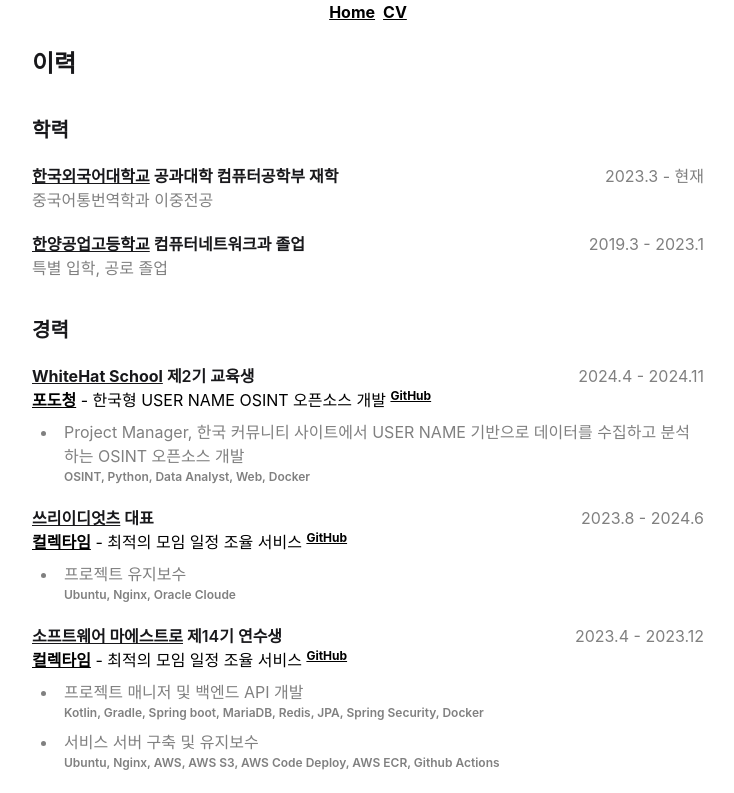
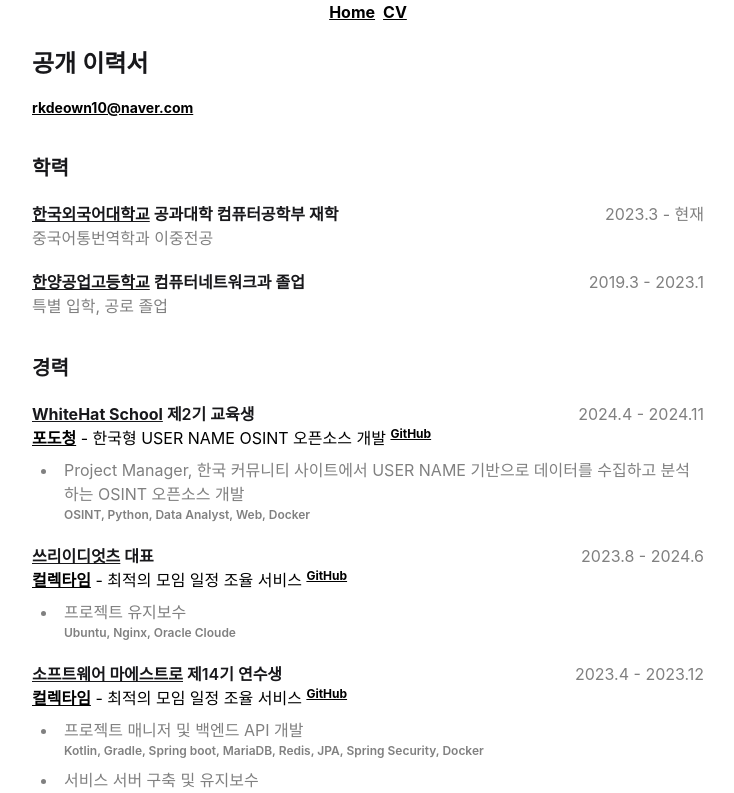
Before and after one commit to daehyuh/daehyundev, a Next.js app: page /cv in a window 1280 px wide. Shown: the top 793 px of the page, without its empty margins (272-1006 px from the left). Built offline with nearby package versions, Linux system fonts and the light colour scheme.

Commit message:
disabled hidden email

```diff
--- a/src/app/cv/page.js
+++ b/src/app/cv/page.js
@@ -2,10 +2,10 @@
   return (
       <>
         <div className="w-full max-w-2xl print:max-w-full relative">
-        <h2 className="print:hidden">이력</h2>
+        <h2 className="print:hidden">공개 이력서</h2>
         <h2 className="hidden print:block print:mb-2">강대현 Kang DaeHyun</h2>
 
-        <p className="space-x-1.5 hidden print:block text-sm"><a href="mailto:rkdeown10@naver.com">rkdeown10@naver.com</a></p>
+        <p className="space-x-1.5 print:block text-sm"><a href="mailto:rkdeown10@naver.com">rkdeown10@naver.com</a></p>
         <article className="prose max-md:prose-sm prose-zinc dark:prose-invert my-8 min-w-full overflow-clip">
 
         <h3>학력</h3>
```
